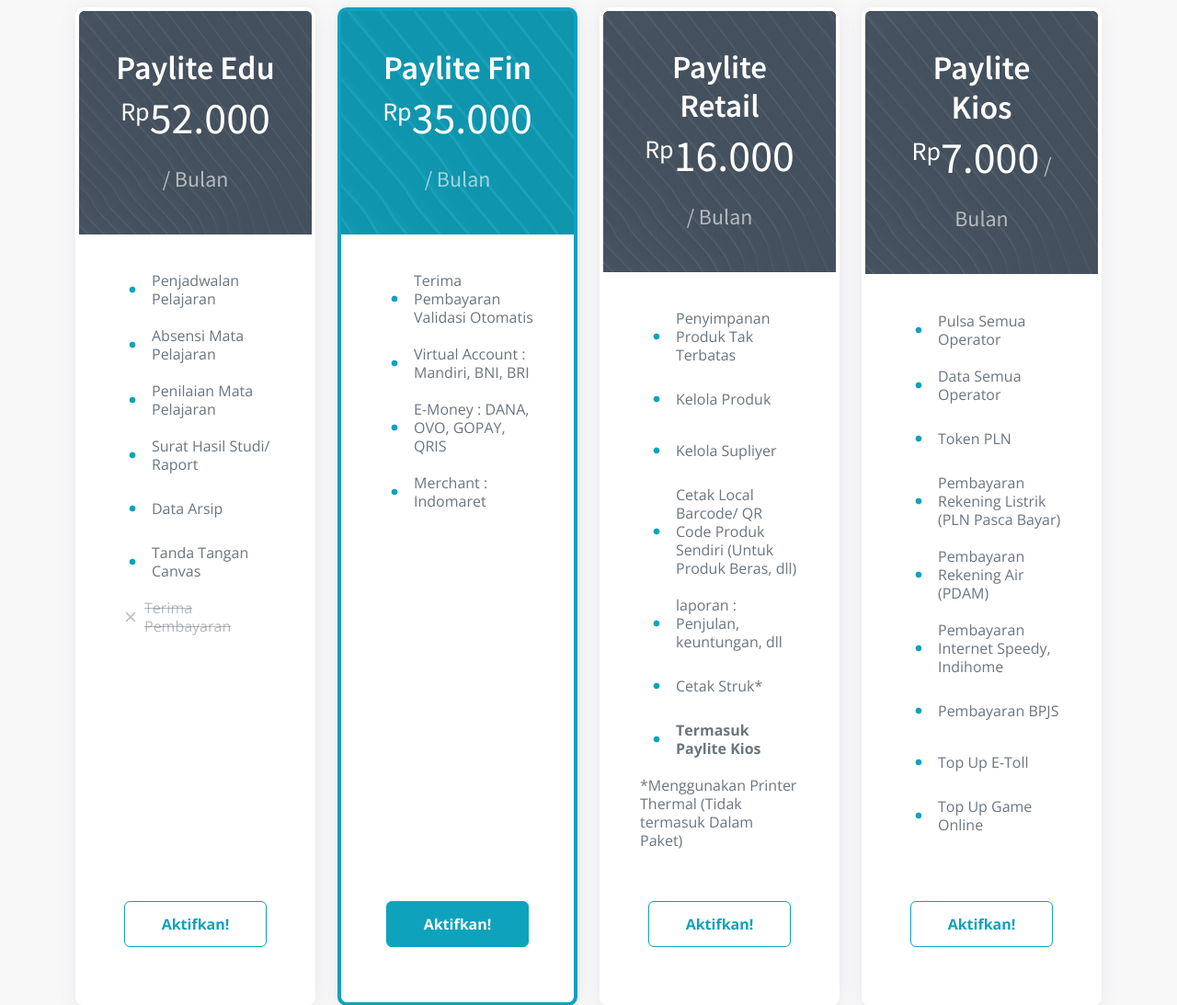
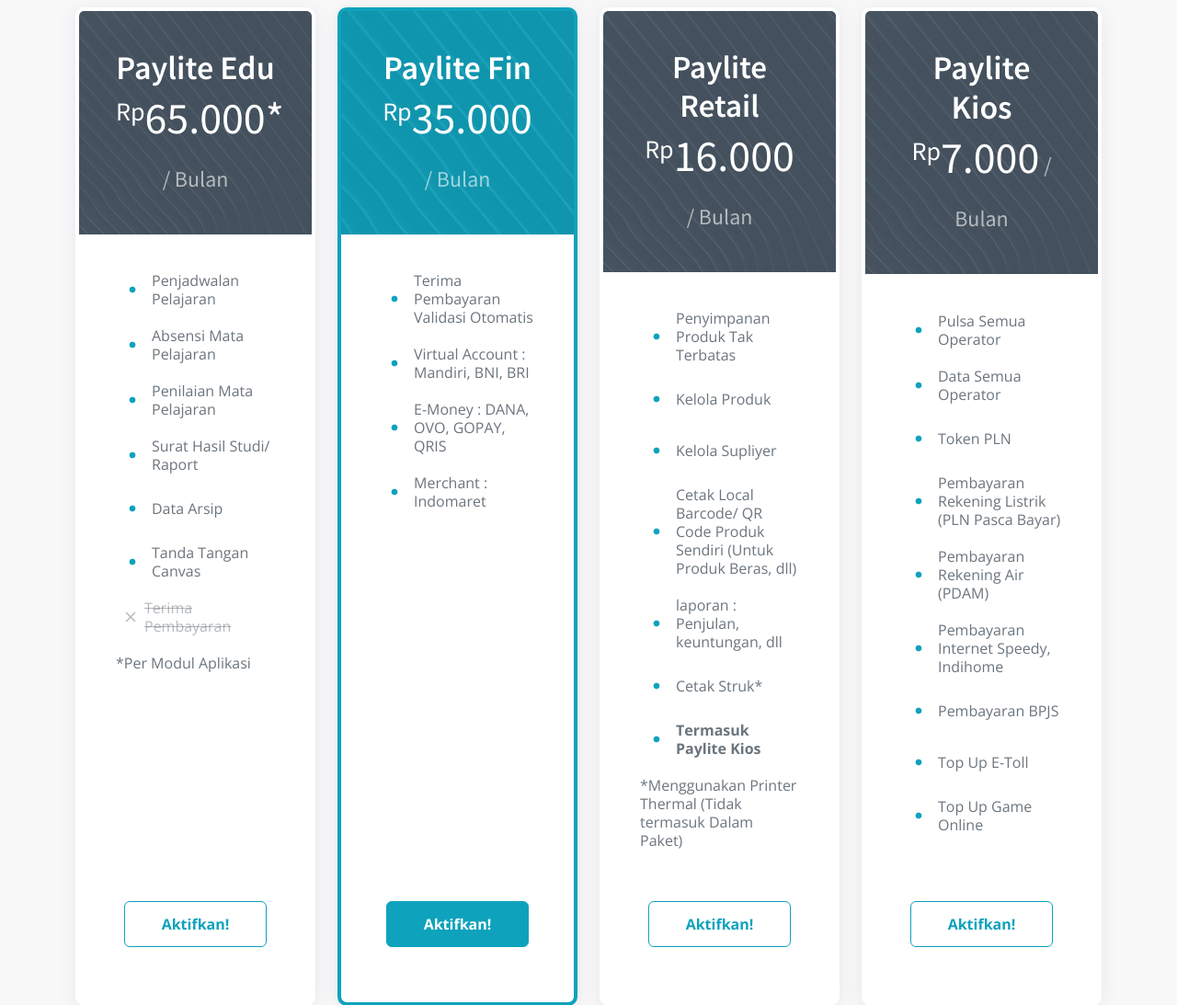
Before and after one commit to nurramdandoni/paylite-2022, a CodeIgniter 4 app: template app/Views/home.php in a window 1280 px wide. Shown: the part 4288-5381 px from the top of the page at 92% size. Run offline with PHP 8.4 and a stand-in for CodeIgniter, Linux system fonts and the light colour scheme; the template is opened without the code that fills it, so the values that code supplies are empty; some libraries are stand-ins or nearby versions.

Commit message:
add price per module

```diff
--- a/app/Views/home.php
+++ b/app/Views/home.php
@@ -688,7 +688,7 @@
 
               <div class="pricing-header">
                 <h3>Paylite Edu</h3>
-                <h4><sup>Rp</sup>52.000<span> / Bulan</span></h4>
+                <h4><sup>Rp</sup>65.000*<span> / Bulan</span></h4>
               </div>
 
               <ul>
@@ -699,6 +699,7 @@
                 <li><i class="bi bi-dot"></i> <span>Data Arsip</span></li>
                 <li><i class="bi bi-dot"></i> <span>Tanda Tangan Canvas</span></li>
                 <li class="na"><i class="bi bi-x"></i> <span>Terima Pembayaran</span></li>
+                <li><span>*Per Modul Aplikasi</span></li>
                 <!-- <li class="na"><i class="bi bi-x"></i> <span>Massa ultricies mi quis hendrerit</span></li> -->
               </ul>
 
```
Also changed, not shown: writable/debugbar/debugbar_1686376146.json (deleted, +0 -1 lines), writable/debugbar/debugbar_1694397914.json (added, +1 -0 lines).
